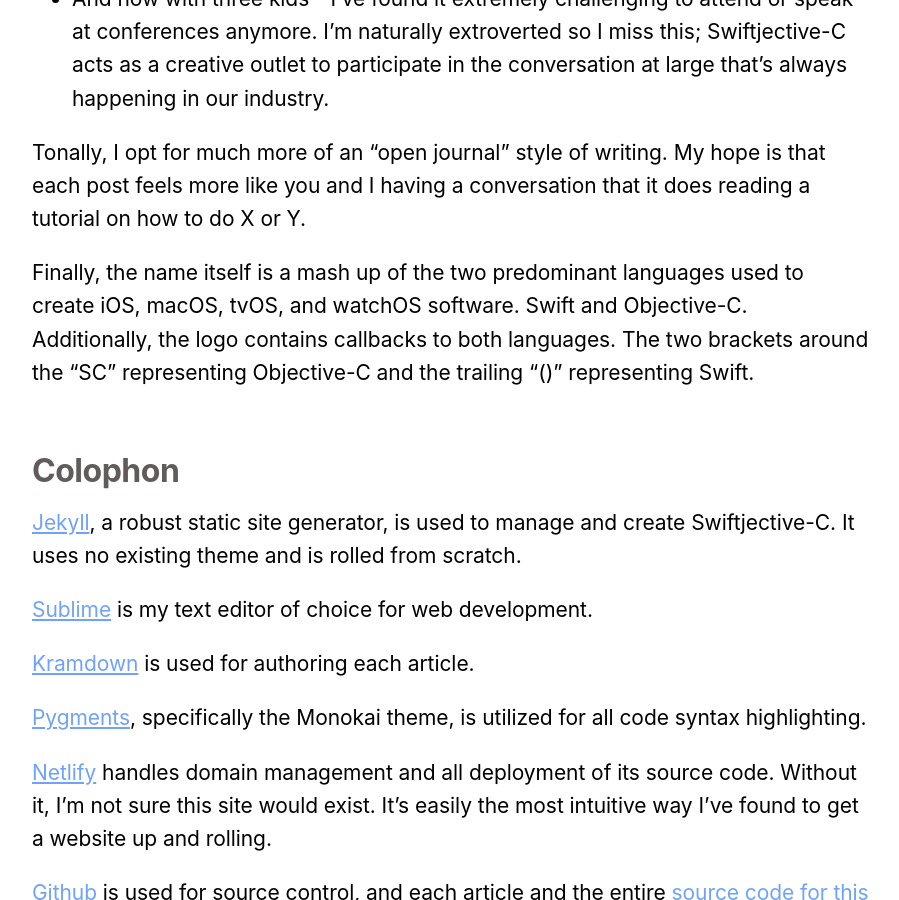
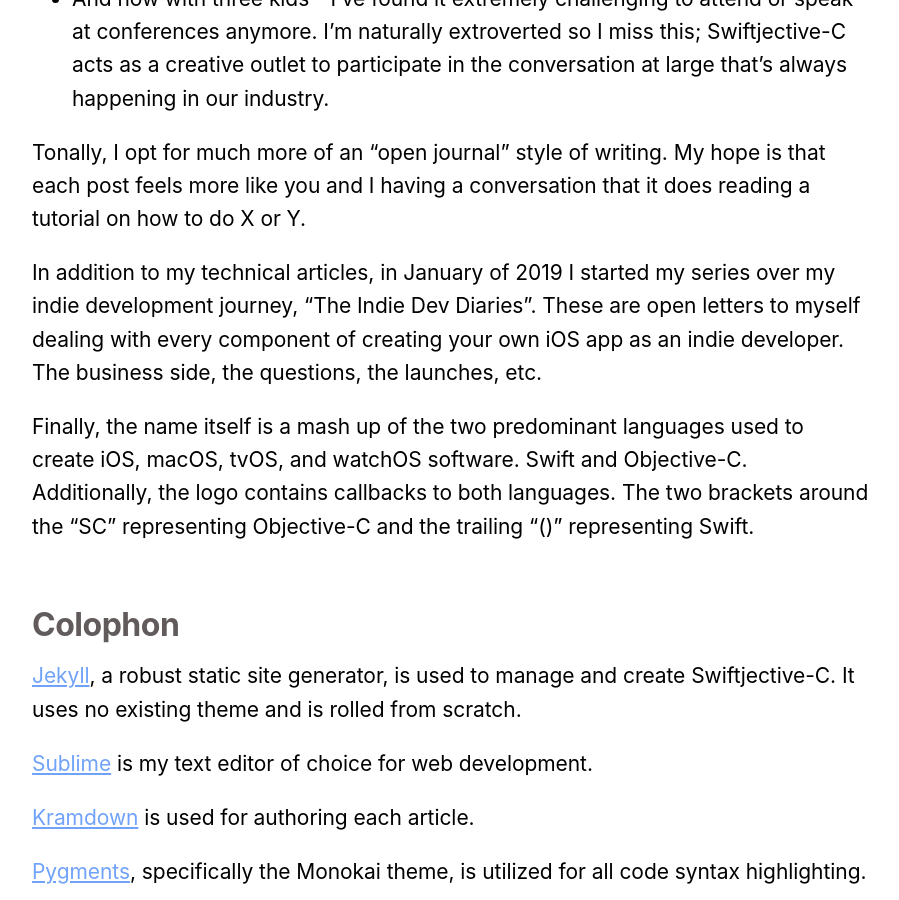
Before and after one commit to hassaan4584/Swiftjective-C, a Jekyll site: the page built from about.md, in a window 1280 px wide and 900 px high, scrolled down 2712 px. Shown: the whole window, without its empty margins (188-1087 px from the left). Built offline with Jekyll 4.4.1, drawn with Linux system fonts in a browser that asks for light colours.

Commit message:
The Chart That Lies

```diff
--- a/_layouts/post.html
+++ b/_layouts/post.html
@@ -12,7 +12,11 @@
         <main id="gridMiddle">
             <article itemscope itemtype="http://schema.org/BlogPosting">
                 <section id="articleHeaderSection">
-                    <i>Now serving...</i>
+                    {% if page.tags[0] == "The Indie Dev Diaries" %}
+                        <i>The Indie Dev Diaries Presents...</i>
+                    {% else %}
+                        <i>Now serving...</i>
+                    {% endif %}
                     <h1 id="postHeader">{{ page.title }}</h1>
                     <small id="miniphon">Written by {{ page.author }} &#8226; {{ page.date | date_to_string: "ordinal", "US" }}</small>
                 </section>
--- a/_sass/article.scss
+++ b/_sass/article.scss
@@ -8,6 +8,12 @@
     margin-bottom: 64px;
     text-align: center;
 }
+
+#mc_embed_signup {
+    margin-top: 32px;
+    font:14px !important;
+}
+
 
 #postHeader {
     font-weight: bolder;
--- a/about.md
+++ b/about.md
@@ -54,6 +54,8 @@
 
 Tonally, I opt for much more of an "open journal" style of writing. My hope is that each post feels more like you and I having a conversation that it does reading a tutorial on how to do X or Y.
 
+In addition to my technical articles, in January of 2019 I started my series over my indie development journey, "The Indie Dev Diaries". These are open letters to myself dealing with every component of creating your own iOS app as an indie developer. The business side, the questions, the launches, etc.
+
 Finally, the name itself is a mash up of the two predominant languages used to create iOS, macOS, tvOS, and watchOS software. Swift and Objective-C. Additionally, the logo contains callbacks to both languages. The two brackets around the "SC" representing Objective-C and the trailing "()" representing Swift.
 
 ### Colophon
```
Also changed, not shown: _posts/2019-01-24-the-chart-that-lies.md (added, +106 -0 lines), assets/images/col.jpg (added), assets/images/cot.jpg (added), 6 other files.
